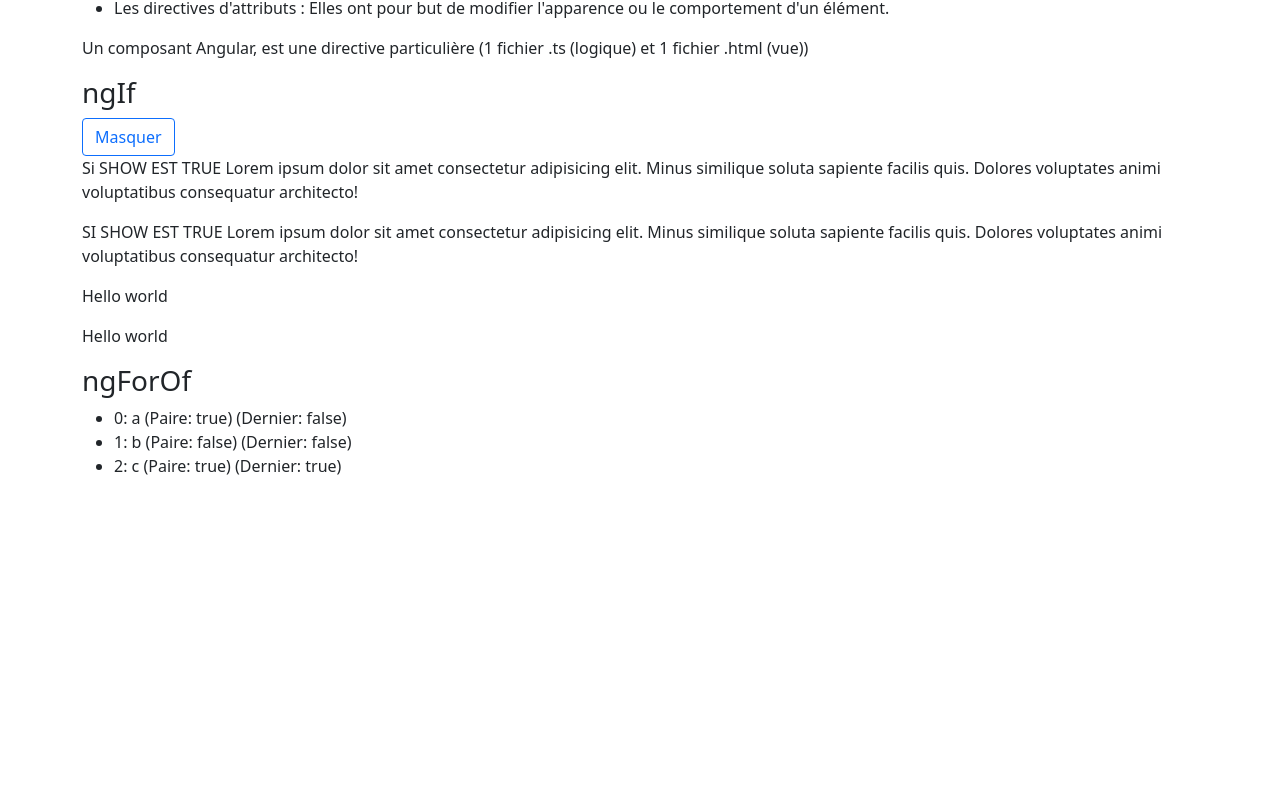
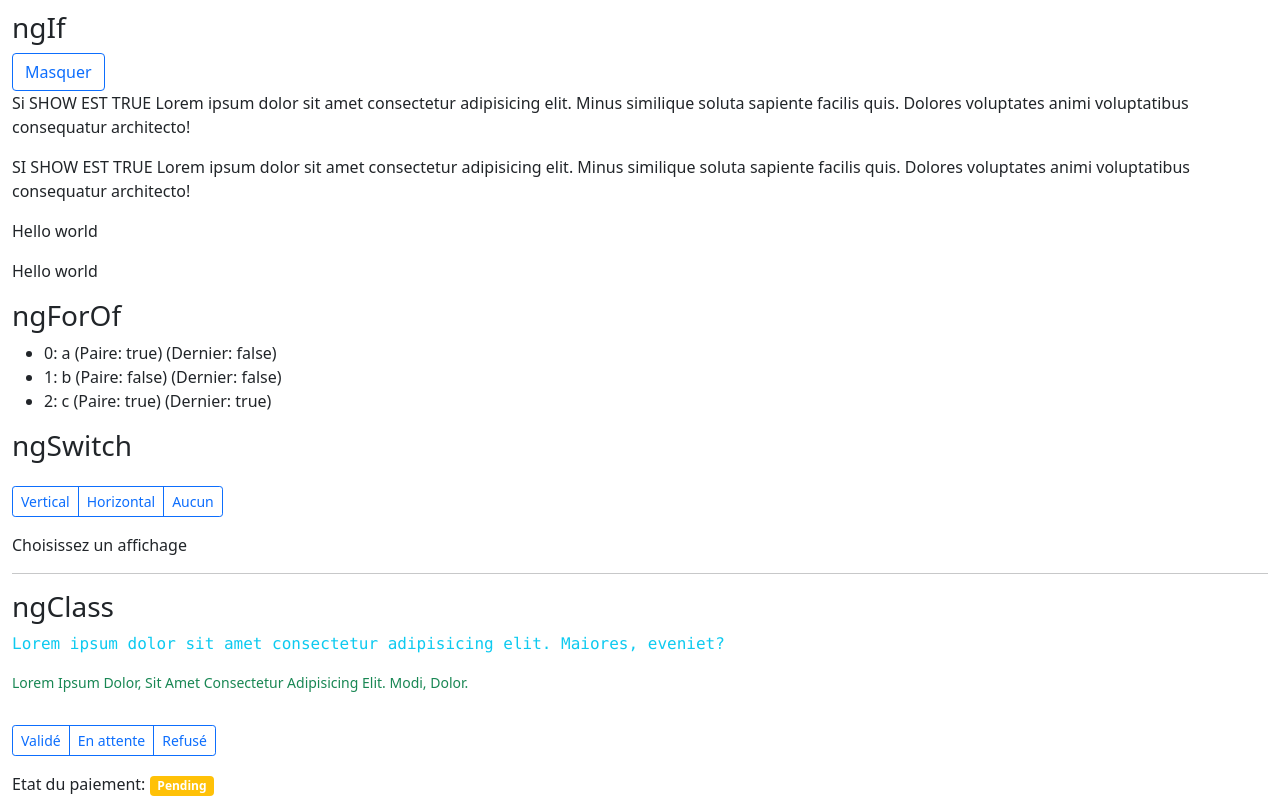
Before and after one commit to TiemaCoulibaly/dawan, an Angular app in the folder angular/formation/: page /directive in a window 1280 px wide. Shown: the part 195-1007 px from the top of the page. Before the commit the page ends 800 px from the top, so only its background shows below. Built offline with nearby package versions, Linux system fonts and the light colour scheme.

Commit message:
directive ay

```diff
--- a/angular/formation/src/app/app.component.html
+++ b/angular/formation/src/app/app.component.html
@@ -1,9 +1,5 @@
-<div class="container">
-  <header>
-    <h1>Formation Angular</h1>
-    <hr />
-  </header>
-  <nav>
+<div class="container-fluid">
+  <nav class="navbar navbar-dark bg-dark">
     <ul class="nav">
       <li class="nav-item">
         <a class="nav-link" routerLink="/">Accueil</a>
--- a/angular/formation/src/app/components/directive/directive.component.html
+++ b/angular/formation/src/app/components/directive/directive.component.html
@@ -59,3 +59,61 @@
     </li>
   </ul>
 </article>
+<article>
+  <h3>ngSwitch</h3>
+  <div class="btn-group btn-group-sm my-3">
+    <button class="btn btn-outline-primary" (click)="mode = 'vertical'">
+      Vertical
+    </button>
+    <button class="btn btn-outline-primary" (click)="mode = 'horizontal'">
+      Horizontal
+    </button>
+    <button class="btn btn-outline-primary" (click)="mode = ''">Aucun</button>
+  </div>
+  <div [ngSwitch]="mode">
+    <ul class="list-unstyled" *ngSwitchCase="'vertical'">
+      <li>Element 1</li>
+      <li>Element 2</li>
+      <li>Element 3</li>
+    </ul>
+    <ul class="list-inline" *ngSwitchCase="'horizontal'">
+      <li class="list-inline-item">Element 1</li>
+      <li class="list-inline-item">Element 2</li>
+      <li class="list-inline-item">Element 3</li>
+    </ul>
+    <p class="text-primay" *ngSwitchDefault>Choisissez un affichage</p>
+  </div>
+</article>
+<hr />
+<article>
+  <h3>ngClass</h3>
+  <p [ngClass]="'text-info font-monospace'">
+    Lorem ipsum dolor sit amet consectetur adipisicing elit. Maiores, eveniet?
+  </p>
+  <p class="small" [ngClass]="['text-success', 'text-capitalize']">
+    Lorem ipsum dolor, sit amet consectetur adipisicing elit. Modi, dolor.
+  </p>
+  <div class="btn-group btn-group-sm my-3">
+    <button class="btn btn-outline-primary" (click)="payment = 'done'">
+      Validé
+    </button>
+    <button class="btn btn-outline-primary" (click)="payment = 'pending'">
+      En attente
+    </button>
+    <button class="btn btn-outline-primary" (click)="payment = 'cancel'">
+      Refusé
+    </button>
+  </div>
+  <p>
+    Etat du paiement:
+    <span
+      class="badge"
+      [ngClass]="{
+        'bg-warning': payment == 'pending',
+        'bg-danger': payment == 'cancel',
+        'bg-success': payment == 'done'
+      }"
+      >{{ payment | titlecase }}</span
+    >
+  </p>
+</article>
--- a/angular/formation/src/app/components/directive/directive.component.ts
+++ b/angular/formation/src/app/components/directive/directive.component.ts
@@ -7,6 +7,9 @@ import { Component, OnInit } from '@angular/core';
 })
 export class DirectiveComponent implements OnInit {
   show = true;
+  mode = '';
+
+  payment = 'pending';
   constructor() {}
 
   ngOnInit(): void {}
```
